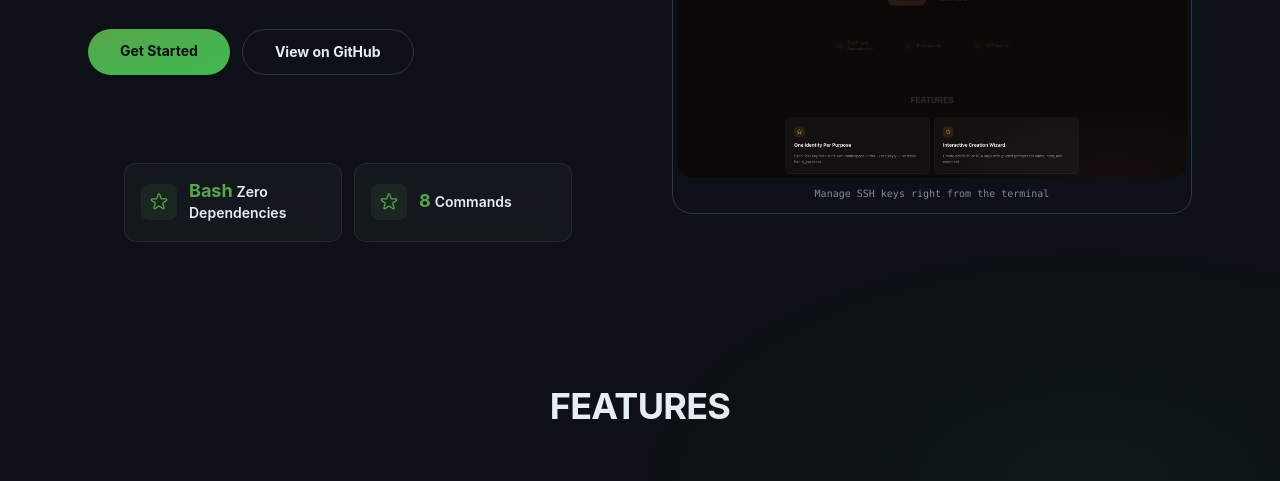
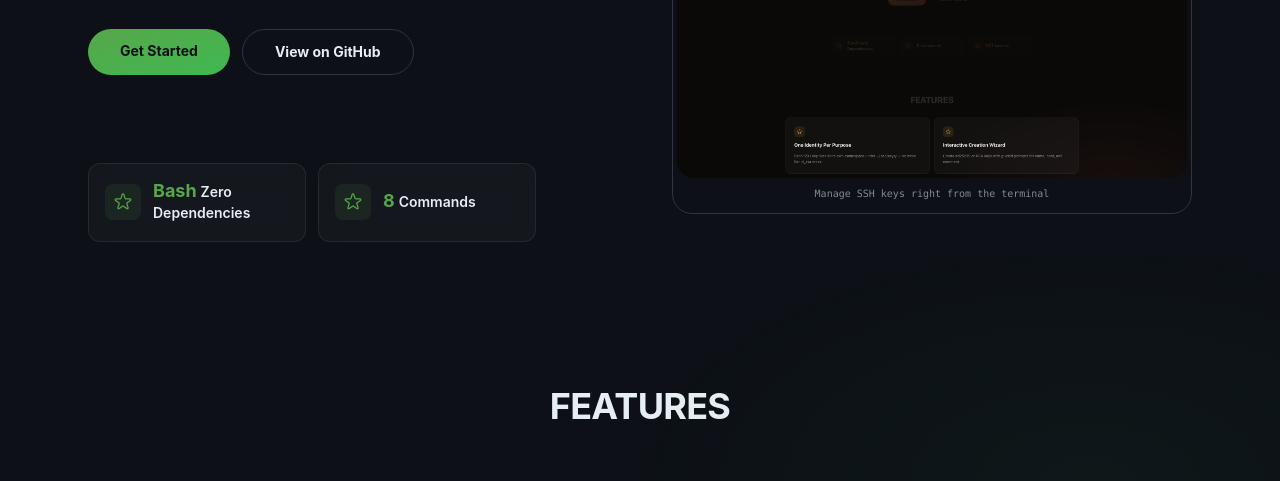
Before and after one commit to Sofian-bll/sshk, a plain HTML site: page docs/index.html in a window 1280 px wide. Shown: the part 319-800 px from the top of the page. Drawn offline with nearby package versions, Linux system fonts and the light colour scheme.

Commit message:
docs: left-align stats in screenshot hero

```diff
--- a/docs/index.html
+++ b/docs/index.html
@@ -201,7 +201,7 @@ a:active, button:active { transform: scale(0.97); transition: transform 0.1s eas
           <a href="#quick-start" class="px-8 py-3 rounded-full font-bold text-sm text-[#0d1117] bg-gradient-to-br from-peach to-pink hover:opacity-90 transition-opacity">Get Started</a>
           <a href="https://github.com/Sofian-bll/sshk" target="_blank" rel="noopener noreferrer" class="px-8 py-3 rounded-full font-bold text-sm text-text border border-border hover:border-peach/30 hover:bg-surface transition-colors">View on GitHub</a>
         </div>
-              <div class="grid grid-cols-1 sm:grid-cols-2 gap-3 w-full max-w-md mx-auto pt-12 reveal visible" style="transition-delay:.15s">
+              <div class="grid grid-cols-1 sm:grid-cols-2 gap-3 w-full max-w-md  pt-12 reveal visible" style="transition-delay:.15s">
 <div class="glass rounded-xl p-4 flex items-center gap-3 text-left">
           <div class="w-9 h-9 rounded-lg bg-peach/10 text-peach flex items-center justify-center flex-shrink-0">
             <svg class="w-5 h-5" viewBox="0 0 24 24" fill="none" stroke="currentColor" stroke-width="1.5"><path d="M11.049 2.927c.3-.921 1.603-.921 1.902 0l1.519 4.674a1 1 0 00.95.69h4.915c.969 0 1.371 1.24.588 1.81l-3.976 2.888a1 1 0 00-.363 1.118l1.518 4.674c.3.922-.755 1.688-1.538 1.118l-3.976-2.888a1 1 0 00-1.176 0l-3.976 2.888c-.783.57-1.838-.197-1.538-1.118l1.518-4.674a1 1 0 00-.363-1.118l-3.976-2.888c-.784-.57-.38-1.81.588-1.81h4.914a1 1 0 00.951-.69l1.519-4.674z"/></svg>
```
